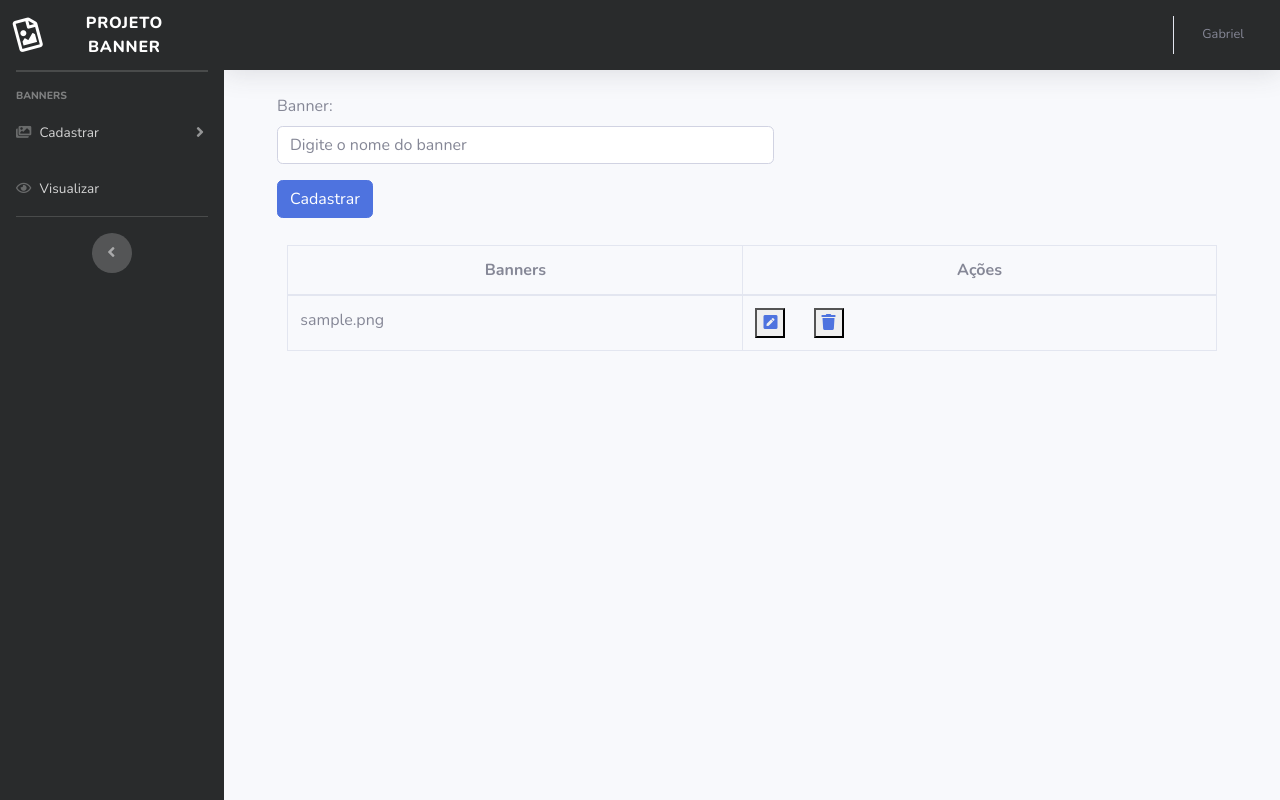
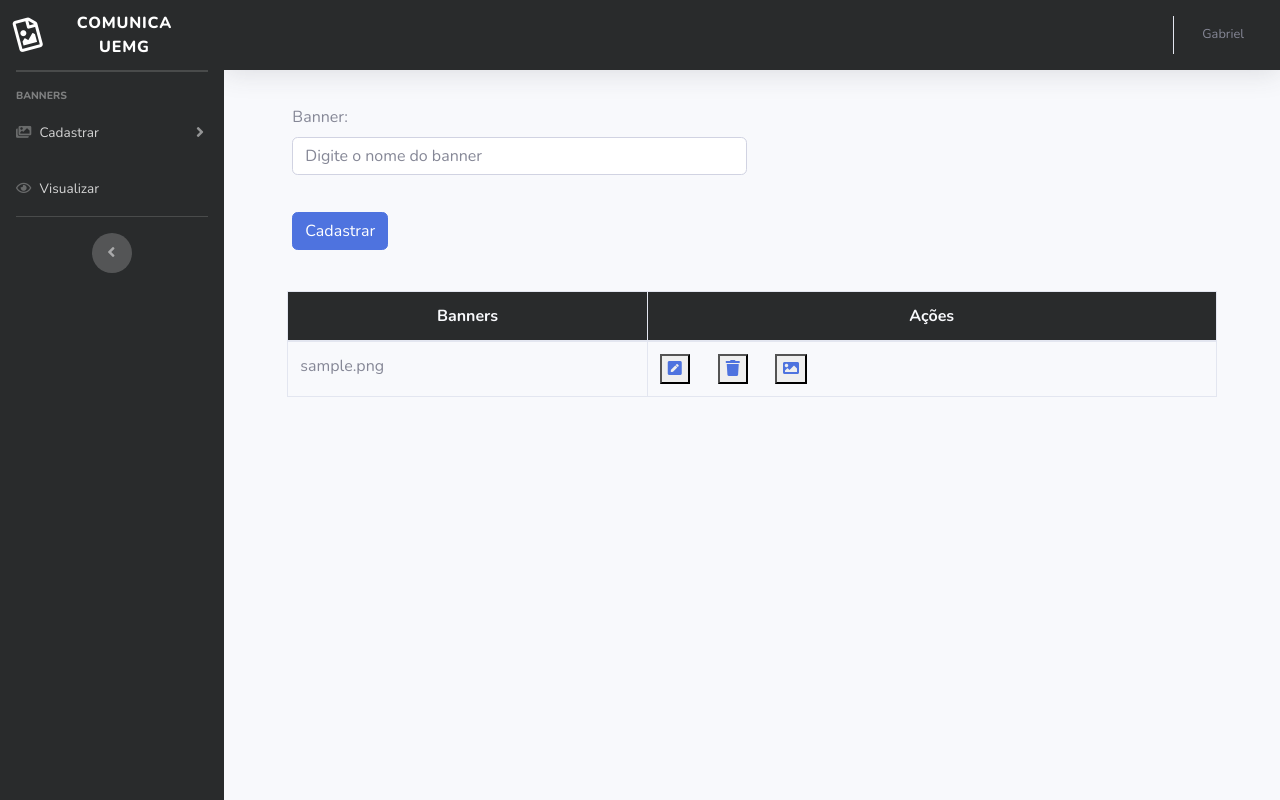
Before and after one commit to UEMGNUPSI/-ProjetoBanner, a PHP site: page /view/addCategoriaBanner.php in a window 1280 px wide. Run offline with PHP 8.4, Linux system fonts and the light colour scheme; a user stored in the database is signed in; tables that the repository leaves empty or names only in its code hold one stand-in row (values such as "Sample post"); some libraries are stand-ins or nearby versions.

Commit message:
26°Commit - Ajustes Front-End - pt-01

```diff
--- a/view/addCategoriaBanner.php
+++ b/view/addCategoriaBanner.php
@@ -46,12 +46,19 @@
                 return false;
             });
         });
+
         function excluirModal() {
             $('#excluirModal').modal('show');
             event.preventDefault();
         }
+
         function editarModal() {
             $('#editarModal').modal('show');
+            event.preventDefault();
+        }
+
+        function vincularImagens() {
+            $('#vincularImagens').modal('show');
             event.preventDefault();
         }
     </script>
@@ -62,24 +69,26 @@
 <?php include_once "../funcoes/conexao.php"; ?>
 
 <form method="post" id="cadCatBanner">
-    <div class="form-row ml-5">
+    <div class="form-row" style="width: 90%; padding:1%; margin:auto">
         <div class="form-group col-sm-6 ">
             <label for="Banner">Banner:</label>
             <input type="text" class="form-control" maxlength="50" minlength="5" name="categoriaBanner" id="banner" placeholder="Digite o nome do banner" required="">
         </div>
     </div>
 
-    <div class="form-row ml-5 mb-3">
+    <div class="form-row" style="width: 90%;padding:1%;  margin:auto">
         <div class="col-sm-6">
-             <input id= 'salvar' class = "btn btn-primary"type="button" value="Cadastrar"  />
+            <input id='salvar' class="btn btn-primary" type="button" value="Cadastrar" />
         </div>
     </div>
 </form>
 
-<div class="table-responsive" style="width: 90%; padding:1%; margin:auto">
+<div class="table-responsive" style="width: 90%; padding:1%; margin:20px auto">
     <table class="table table-bordered" id="dataTable" width="100%" cellspacing="0">
-        <th class="text-center"> Banners</th>
-        <th class="text-center"> Ações</th>
+        <thead class="thead">
+        <th class="text-center  text-light"style="background-color:#292b2c"> Banners</th>
+        <th class="text-center  text-light"style="background-color:#292b2c"> Ações</th>
+        </thead>
 
         <?php
         $sql = "SELECT * FROM categoria_banner ORDER BY categoria_banner ASC";
@@ -94,7 +103,8 @@
             <form>
                 <input type="hidden" name="id" value="<?php echo $dados['id']; ?>">
                 <button type="submit" style="cursor: pointer;" data-toggle="modal" data-target="#editarModal<?php echo $dados['id']; ?>" onclick="editarModal()" class=" mr-4" formaction="#"><i class="fas fa-pen-square text-primary" title="Editar" aria-hidden="true"></i></button>
-                    <button type="submit" style="cursor: pointer;" data-toggle="modal" data-target="#excluirModal<?php echo $dados['id']; ?>" onclick="excluirModal()" ><i class="fa fa-trash text-primary" title="Excluir" aria-hidden="true"></i></button>
+                <button type="submit" style="cursor: pointer;" data-toggle="modal" data-target="#excluirModal<?php echo $dados['id']; ?>" onclick="excluirModal()"><i class="fa fa-trash text-primary" title="Excluir" aria-hidden="true"></i></button>
+                <button type="submit" style="cursor:pointer; margin-left:23px" data-toggle="modal" data-target="#vincularModal<?php echo $dados['id'] ?>" onclick="vincularImagens()"><i class="fas fa-image text-primary" aria-hidden="true" title="Vincular"></i></button>
             </form>
             </td>
             </tr>
--- a/view/header.php
+++ b/view/header.php
@@ -9,7 +9,7 @@
   <meta name="description" content="">
   <meta name="author" content="">
 
-  <title>Projeto Banner - Em branco</title>
+  <title>Comunica Uemg</title>
 
 
 
--- a/view/sidebar.php
+++ b/view/sidebar.php
@@ -25,7 +25,7 @@ if (!isset($_SESSION['login'])){
         <div class="sidebar-brand-icon rotate-n-15">
           <i class="far fa-file-image"></i>
         </div>
-        <div class="sidebar-brand-text mx-3">Projeto Banner</div>
+        <div class="sidebar-brand-text mx-3">Comunica Uemg</div>
       </a>
 
       <!-- Divider -->
@@ -49,9 +49,8 @@ if (!isset($_SESSION['login'])){
         </a>
         <div id="collapseUtilities" class="collapse" aria-labelledby="headingUtilities" data-parent="#accordionSidebar">
           <div class="bg-white py-2 collapse-inner rounded">
-            <h6 class="collapse-header">Utilidades:</h6>
             <a class="collapse-item" href="addCategoriaBanner.php">Banners</a>
-            <a class="collapse-item" href="addImagemBanner.php">Inserir imagem</a>
+            <a class="collapse-item" href="addImagemBanner.php">Imagens</a>
           </div>
         </div>
       </li>
```
Also changed, not shown: other parts of view/addCategoriaBanner.php (+27 -9 lines), view/addImagemBanner.php (+7 -6 lines), view/inicioBanner.php (+5 -4 lines), view/listarBanner.php (+6 -5 lines). Lines whose indentation alone changed are shown as unchanged.
